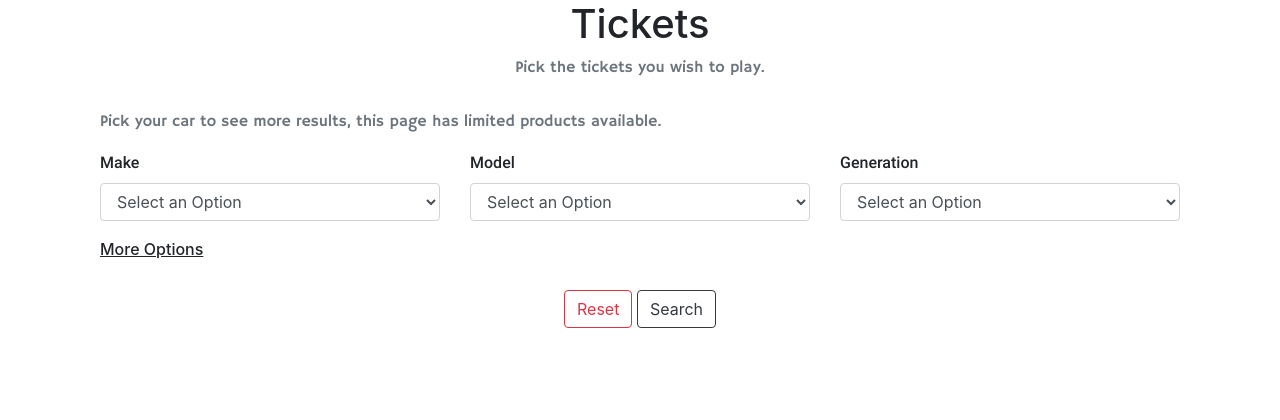
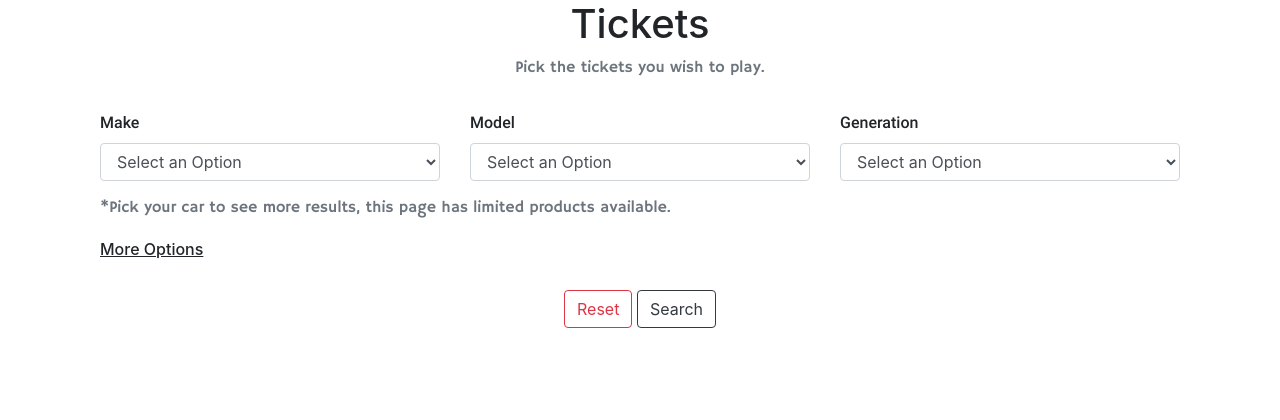
Before and after one commit to msped/projectparts, a Django app: page /tickets/ in a window 1280 px wide. Shown: the part 76-496 px from the top of the page. Run offline with Django 3.2, Linux system fonts and the light colour scheme; data that the repository does not hold is empty; some libraries are stand-ins or nearby versions.

Commit message:
Moved info to below search options

```diff
--- a/products/templates/products.html
+++ b/products/templates/products.html
@@ -19,7 +19,6 @@ window.CSRF_TOKEN = "{{ csrf_token }}"
 
 <!--Search-->
 <div class="col-lg-12 col-md-12 col-sm-12 col-xs-12 search-box">
-    <p class="text-muted">Pick your car to see more results, this page has limited products available.</p>
     <form action="" method="GET">
         <div class="row">
             <div class="cars col-lg-4 col-md-4 col-sm-12 col-xs-12">
@@ -53,6 +52,7 @@ window.CSRF_TOKEN = "{{ csrf_token }}"
                 </select>
             </div>
         </div>
+        <p class="text-muted">*Pick your car to see more results, this page has limited products available.</p>
         <div class="card search-card">
             <div class="card-header search-header" id="headingTwo">
                 <h6 class="collapsed mb-0" data-toggle="collapse" data-target="#advanced-search" aria-expanded="false"
```
